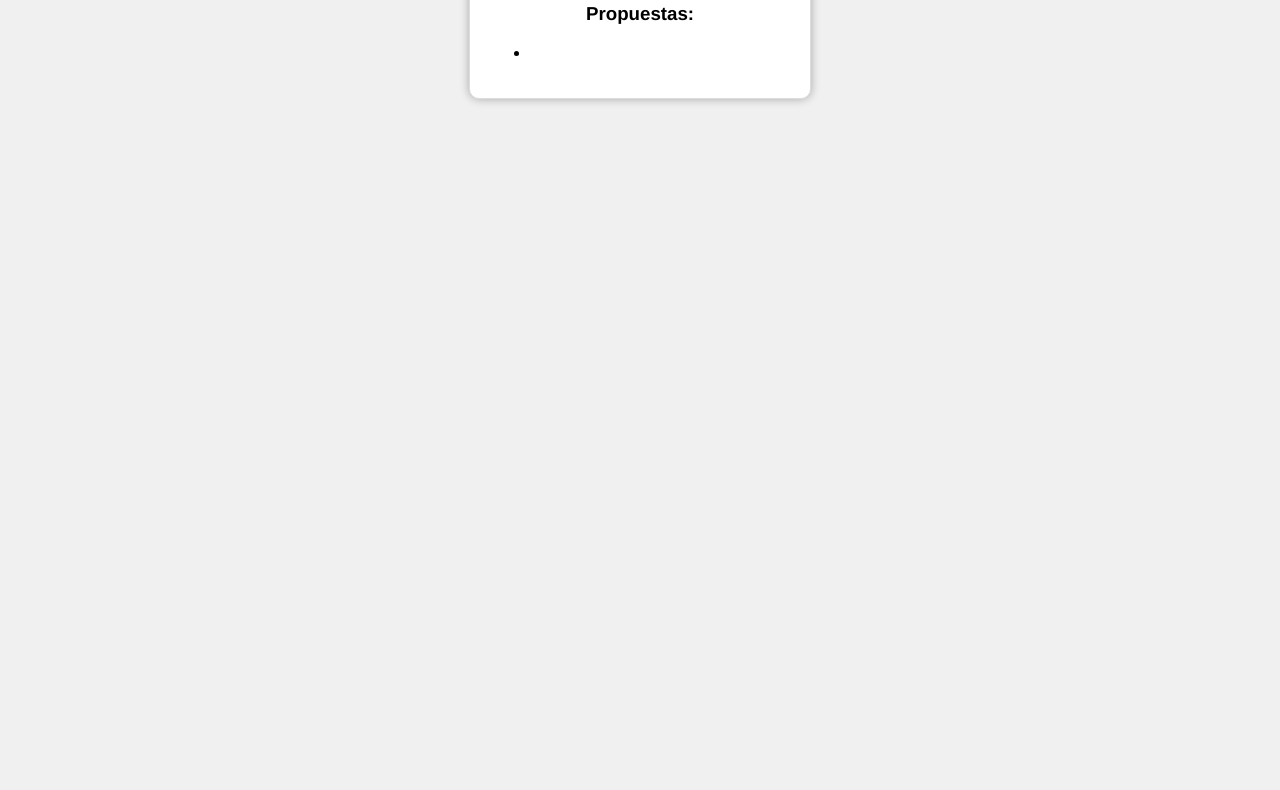
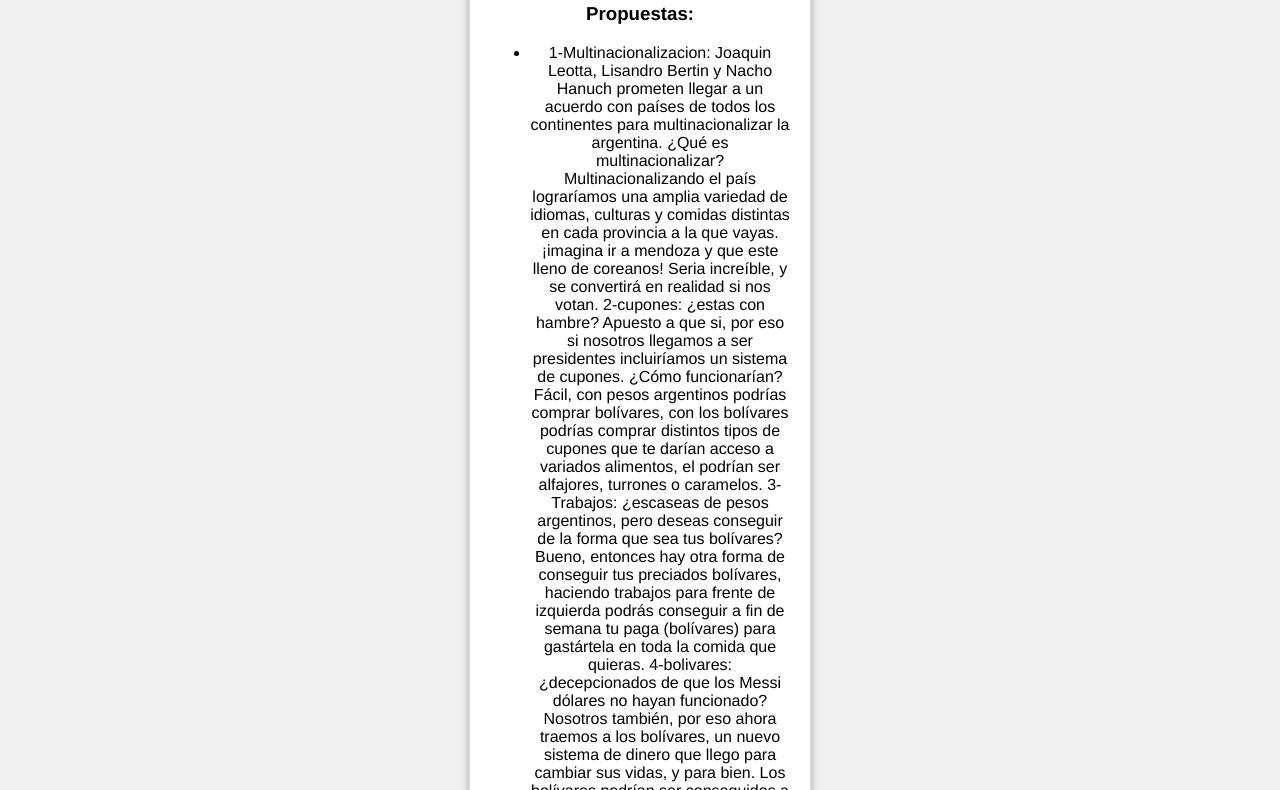
Before and after one commit to tute2/Publicidad-Solteros, a plain HTML site: page Frente de Izquierda.html in a window 1280 px wide. Shown: the part 615-1405 px from the top of the page. Before the commit the page ends 800 px from the top, so only its background shows below. Drawn offline with Linux system fonts and the light colour scheme.

Commit message:
Actualizar Frente de Izquierda.html

```diff
--- a/Frente de Izquierda.html
+++ b/Frente de Izquierda.html
@@ -18,7 +18,10 @@
             <h2>Frente de Izquierda</h2>
             <h3>Propuestas:</h3>
             <ul>
-                <li><!-- Agrega tus propuestas aquí --></li>
+                <li>1-Multinacionalizacion: Joaquin Leotta, Lisandro Bertin y Nacho Hanuch prometen llegar a un acuerdo con países de todos los continentes para multinacionalizar la argentina. ¿Qué es multinacionalizar? Multinacionalizando el país lograríamos una amplia variedad de idiomas, culturas y comidas distintas en cada provincia a la que vayas. ¡imagina ir a mendoza y que este lleno de coreanos! Seria increíble, y se convertirá en realidad si nos votan.
+2-cupones: ¿estas con hambre? Apuesto a que si, por eso si nosotros llegamos a ser presidentes incluiríamos un sistema de cupones. ¿Cómo funcionarían? Fácil, con pesos argentinos podrías comprar bolívares, con los bolívares podrías comprar distintos tipos de cupones que te darían acceso a variados alimentos, el podrían ser alfajores, turrones o caramelos.
+3-Trabajos: ¿escaseas de pesos argentinos, pero deseas conseguir de la forma que sea tus bolívares? Bueno, entonces hay otra forma de conseguir tus preciados bolívares, haciendo trabajos para frente de izquierda podrás conseguir a fin de semana tu paga (bolívares) para gastártela en toda la comida que quieras.
+4-bolivares: ¿decepcionados de que los Messi dólares no hayan funcionado? Nosotros también, por eso ahora traemos a los bolívares, un nuevo sistema de dinero que llego para cambiar sus vidas, y para bien. Los bolívares podrían ser conseguidos a partir de pesos (moneda prácticamente inservible) y estos los podrías intercambiar por cupones los cuales te darían comida.
             </ul>
         </section>
     </main>
```
